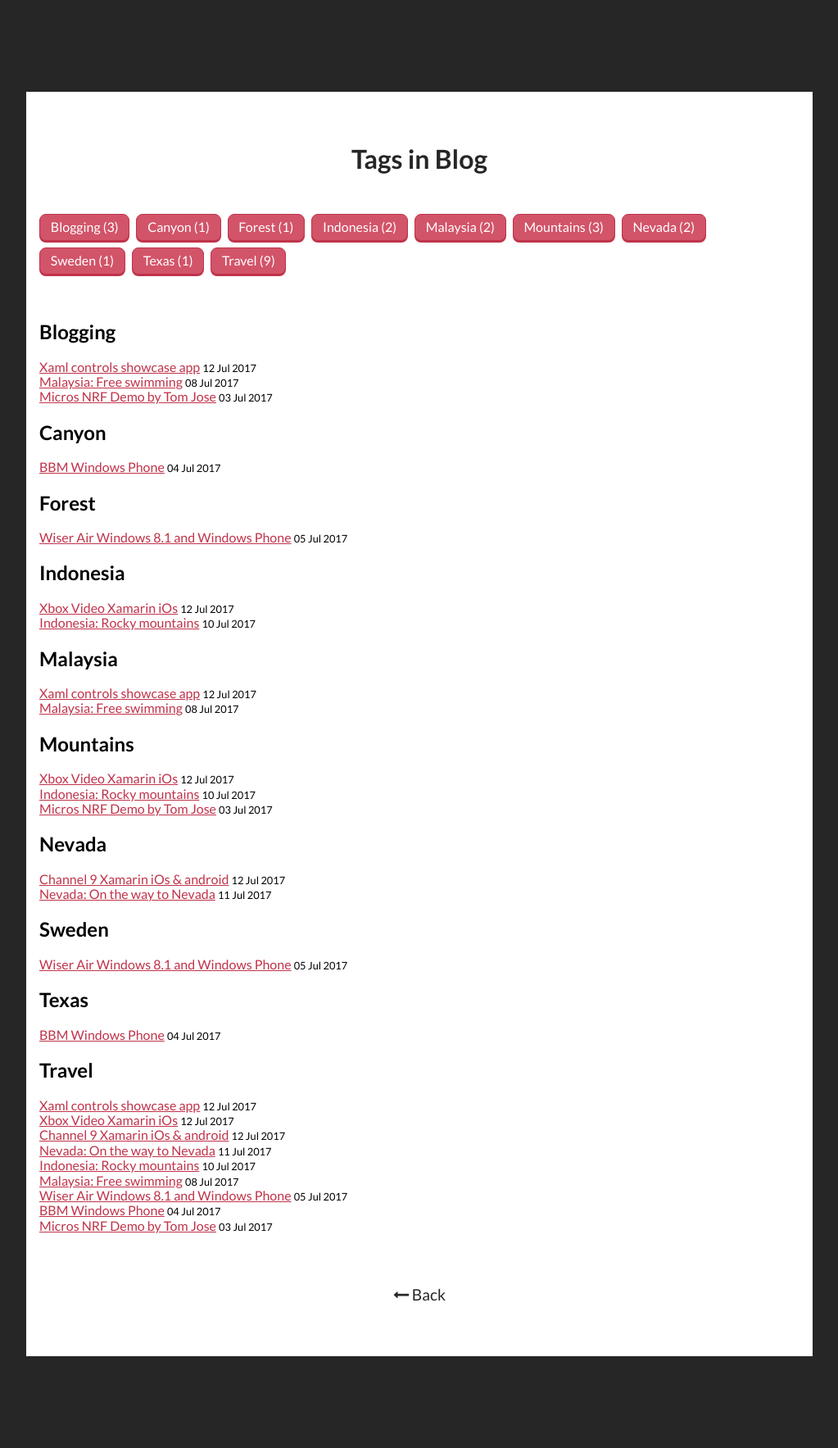
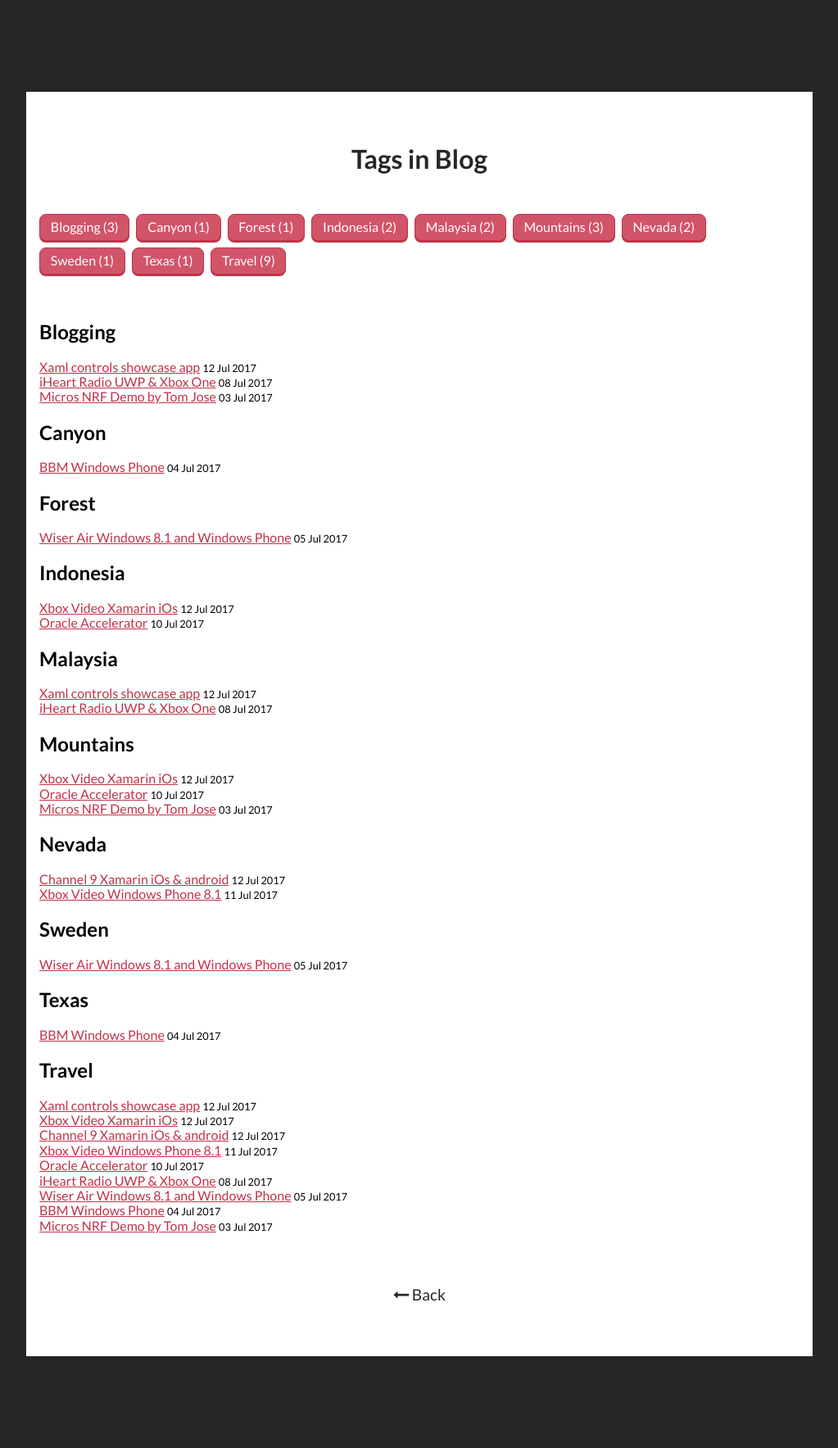
Before and after one commit to tomchoondal/tomchoondal.github.io, a Jekyll site: the page built from _pages/tags.html, in a window 1280 px wide. Shown: the whole page at 82% size, without its empty margins (128-1151 px from the left). Built offline with Jekyll 4.4.1, drawn with Linux system fonts in a browser that asks for light colours.

Commit message:
updated documents.

```diff
--- a/_posts/2017-07-08-malaysia-free-swimming.markdown
+++ b/_posts/2017-07-08-malaysia-free-swimming.markdown
@@ -1,7 +1,7 @@
 ---
 layout: post
-title: "Malaysia: Free swimming"
-img: malaysia.jpg # Add image post (optional)
+title: "iHeart Radio UWP & Xbox One"
+img: alaska.jpg # Add image post (optional)
 date: 2017-07-08 12:53:00 +0300
 description: You’ll find this post in your `_posts` directory. Go ahead and edit it and re-build the site to see your changes. # Add post description (optional)
 tag: [Travel, Malaysia, Blogging]
--- a/_posts/2017-07-10-indonesia-rocky-mountains.markdown
+++ b/_posts/2017-07-10-indonesia-rocky-mountains.markdown
@@ -1,7 +1,7 @@
 ---
 layout: post
-title: "Indonesia: Rocky mountains"
-img: indonesia.jpg # Add image post (optional)
+title: "Oracle Accelerator"
+img: new-york.jpg # Add image post (optional)
 date: 2017-07-10 12:51:00 +0300
 description: You’ll find this post in your `_posts` directory. Go ahead and edit it and re-build the site to see your changes. # Add post description (optional)
 tag: [Travel, Indonesia, Mountains]
--- a/_posts/2017-07-11-nevada-on-the-way-to-nevada.markdown
+++ b/_posts/2017-07-11-nevada-on-the-way-to-nevada.markdown
@@ -1,7 +1,7 @@
 ---
 layout: post
-title: "Nevada: On the way to Nevada"
-img: nevada.jpg # Add image post (optional)
+title: "Xbox Video Windows Phone 8.1"
+img: new-zealand.jpg # Add image post (optional)
 date: 2017-07-11 12:50:00 +0300
 description: You’ll find this post in your `_posts` directory. Go ahead and edit it and re-build the site to see your changes. # Add post description (optional)
 tag: [Travel, Nevada]
```
